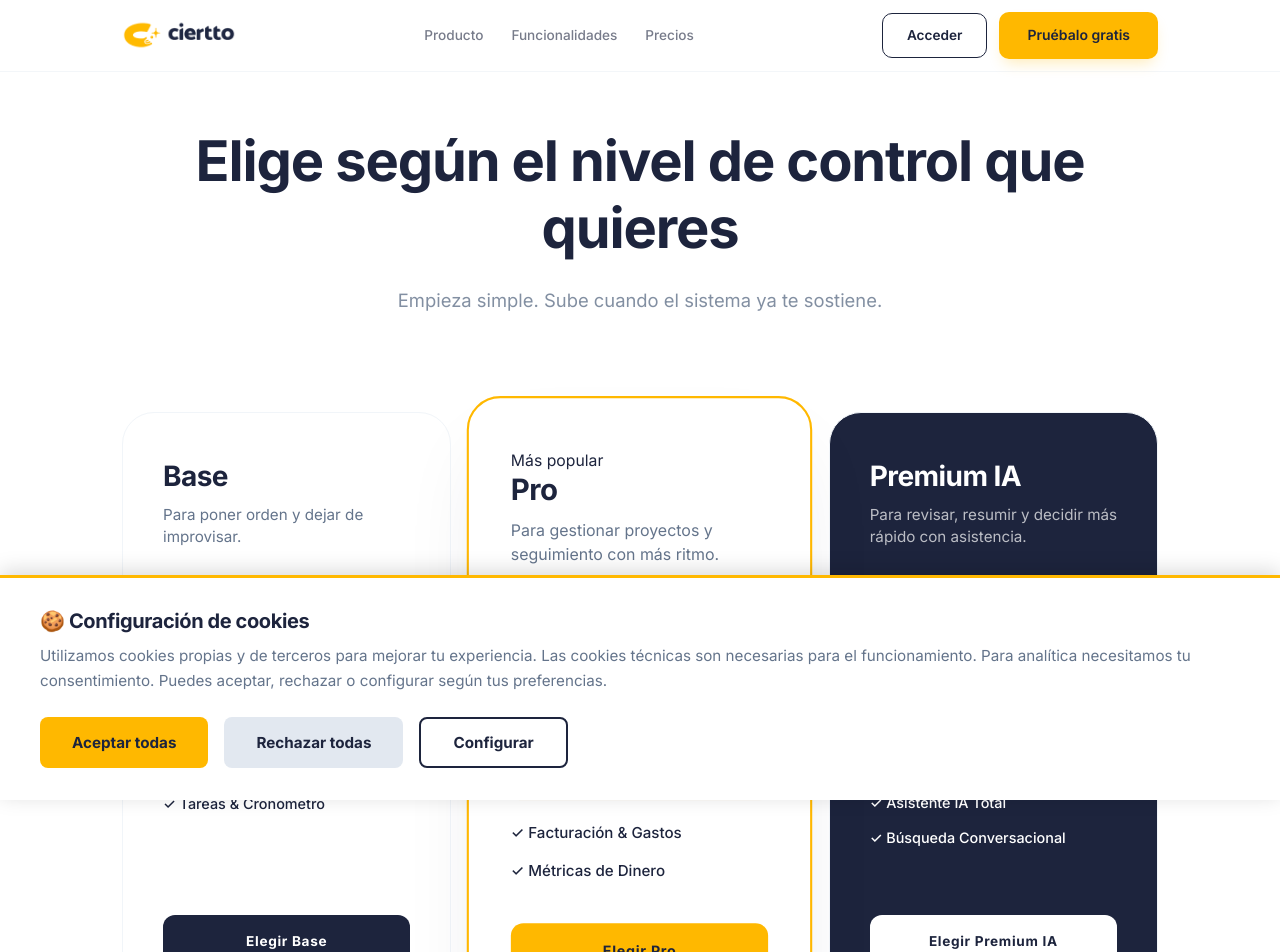
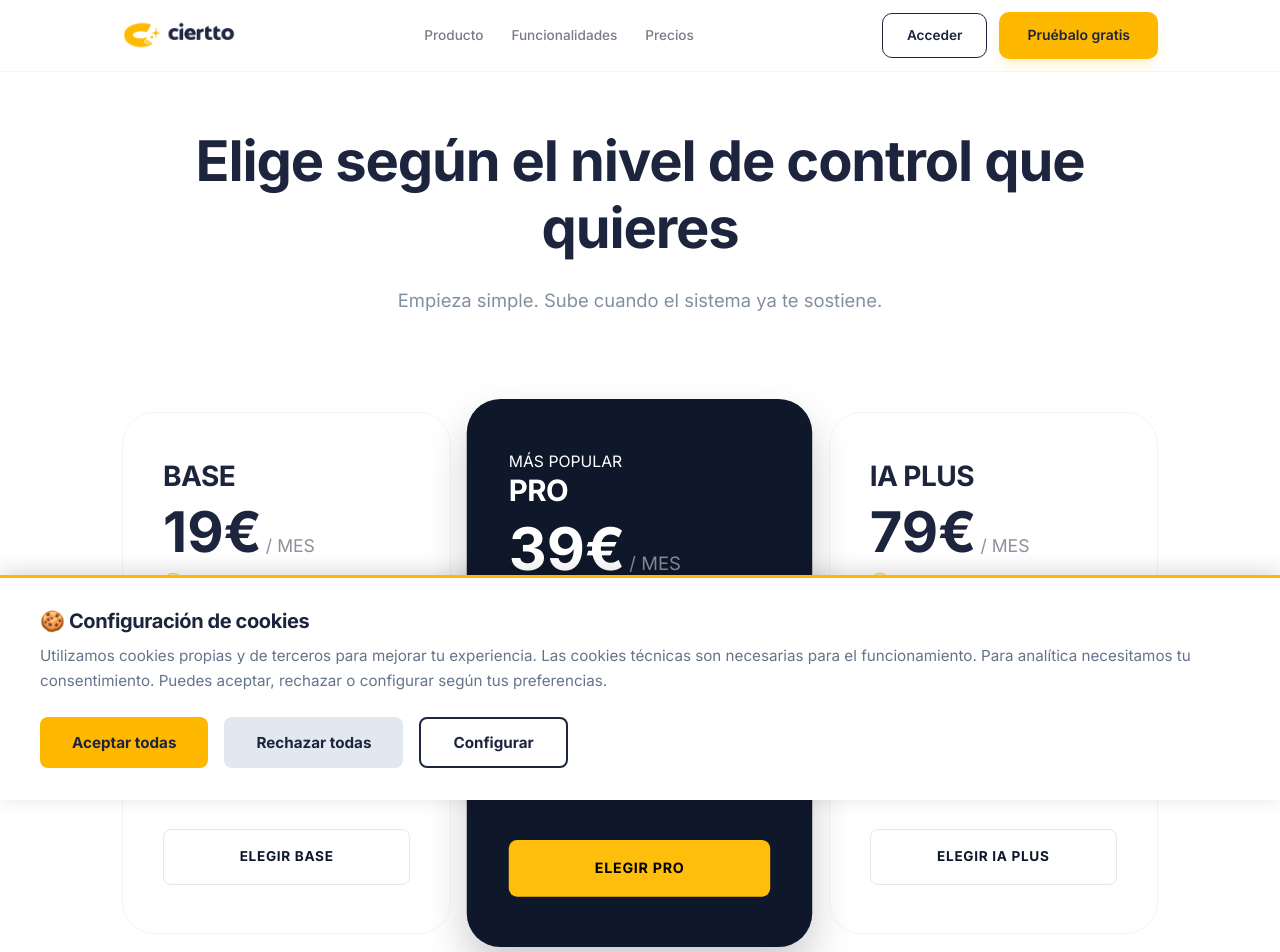
Before and after one commit to goana/Ciertto.com, a React (Vite) app: page /precios in a window 1280 px wide. Shown: the top 952 px of the page. Built offline with nearby package versions, Linux system fonts and the light colour scheme.

Commit message:
Fix PricingPage UI to match new design

```diff
--- a/src/PricingPage.jsx
+++ b/src/PricingPage.jsx
@@ -1,6 +1,7 @@
 import React from 'react';
 import { Link } from 'react-router-dom';
 import Header from './Header';
+import './pricing-new.css';
 
 const PricingPage = () => {
     const features = [
@@ -35,71 +36,107 @@ const PricingPage = () => {
                     </div>
 
                     <div className="pricing-grid">
+                        {/* Plan Base */}
                         <div className="price-card">
-                            <h3>Base</h3>
-                            <div className="price-slogan">Para poner orden y dejar de improvisar.</div>
+                            <h3>BASE</h3>
                             <div className="price-amount-wrapper">
                                 <span className="price-amount">19€</span>
-                                <span className="price-period">/mes</span>
+                                <span className="price-period">/ MES</span>
                             </div>
-                            <div className="launch-badge">Precio lanzamiento</div>
-                            <div className="after-price">Después 29€/mes</div>
 
                             <ul className="price-features-list">
-                                <li className="price-feature-item">✓ Dashboard & Foco</li>
-                                <li className="price-feature-item">✓ Calendario Google</li>
-                                <li className="price-feature-item">✓ Tareas & Cronómetro</li>
+                                <li className="price-feature-item">
+                                    <span className="check-icon"></span>
+                                    Dashboard & Foco
+                                </li>
+                                <li className="price-feature-item">
+                                    <span className="check-icon"></span>
+                                    Calendario
+                                </li>
+                                <li className="price-feature-item">
+                                    <span className="check-icon"></span>
+                                    Tareas & Tiempos
+                                </li>
+                                <li className="price-feature-item">
+                                    <span className="check-icon"></span>
+                                    CRM Ligero
+                                </li>
+                                <li className="price-feature-item ai-credits">
+                                    <span className="sparkle-icon">✨</span>
+                                    5 créditos IA / mes
+                                </li>
                             </ul>
 
-                            <Link to="/empezar?plan=base" className="btn btn-price btn-price-dark" style={{ marginTop: 'auto' }}>Elegir Base</Link>
-                            <div style={{ fontSize: '0.75rem', color: 'var(--secondary)', opacity: 0.5, marginTop: '0.75rem', textAlign: 'center' }}>
-                                5 créditos IA incluidos
-                            </div>
+                            <Link to="/empezar?plan=base" className="btn btn-price btn-outline-dark" style={{ marginTop: 'auto' }}>ELEGIR BASE</Link>
                         </div>
 
-                        <div className="price-card featured">
-                            <div className="popular-badge">Más popular</div>
-                            <h3>Pro</h3>
-                            <div className="price-slogan">Para gestionar proyectos y seguimiento con más ritmo.</div>
+                        {/* Plan Pro */}
+                        <div className="price-card featured-card">
+                            <div className="popular-badge">MÁS POPULAR</div>
+                            <h3>PRO</h3>
                             <div className="price-amount-wrapper">
                                 <span className="price-amount">39€</span>
-                                <span className="price-period">/mes</span>
+                                <span className="price-period">/ MES</span>
                             </div>
-                            <div className="launch-badge">Precio lanzamiento</div>
-                            <div className="after-price">Después 59€/mes</div>
 
-                            <div className="price-feature-plus">+ Todo lo de base</div>
                             <ul className="price-features-list">
-                                <li className="price-feature-item">✓ Facturación & Gastos</li>
-                                <li className="price-feature-item">✓ Métricas de Dinero</li>
+                                <li className="price-feature-item">
+                                    <span className="check-icon gold"></span>
+                                    Todo lo Base
+                                </li>
+                                <li className="price-feature-item">
+                                    <span className="check-icon gold"></span>
+                                    Facturación ilimitada
+                                </li>
+                                <li className="price-feature-item">
+                                    <span className="check-icon gold"></span>
+                                    Gestión de gastos
+                                </li>
+                                <li className="price-feature-item">
+                                    <span className="check-icon gold"></span>
+                                    Exportación total
+                                </li>
+                                <li className="price-feature-item ai-credits">
+                                    <span className="sparkle-icon">✨</span>
+                                    30 créditos IA / mes
+                                </li>
                             </ul>
 
-                            <Link to="/empezar?plan=pro" className="btn btn-price btn-price-yellow" style={{ marginTop: 'auto' }}>Elegir Pro</Link>
-                            <div style={{ fontSize: '0.75rem', color: 'var(--secondary)', opacity: 0.5, marginTop: '0.75rem', textAlign: 'center' }}>
-                                30 créditos IA incluidos
-                            </div>
+                            <Link to="/empezar?plan=pro" className="btn btn-price btn-yellow" style={{ marginTop: 'auto' }}>ELEGIR PRO</Link>
                         </div>
 
-                        <div className="price-card dark-theme">
-                            <h3>Premium IA</h3>
-                            <div className="price-slogan">Para revisar, resumir y decidir más rápido con asistencia.</div>
+                        {/* Plan IA Plus */}
+                        <div className="price-card">
+                            <h3>IA PLUS</h3>
                             <div className="price-amount-wrapper">
                                 <span className="price-amount">79€</span>
-                                <span className="price-period">/mes</span>
+                                <span className="price-period">/ MES</span>
                             </div>
-                            <div className="launch-badge">Precio lanzamiento</div>
-                            <div className="after-price">Después 119€/mes</div>
 
-                            <div className="price-feature-plus">+ Todo lo de pro</div>
                             <ul className="price-features-list">
-                                <li className="price-feature-item">✓ Asistente IA Total</li>
-                                <li className="price-feature-item">✓ Búsqueda Conversacional</li>
+                                <li className="price-feature-item">
+                                    <span className="check-icon"></span>
+                                    Todo lo Pro
+                                </li>
+                                <li className="price-feature-item">
+                                    <span className="check-icon"></span>
+                                    Lectura de gastos IA
+                                </li>
+                                <li className="price-feature-item">
+                                    <span className="check-icon"></span>
+                                    Soporte prioritario
+                                </li>
+                                <li className="price-feature-item">
+                                    <span className="check-icon"></span>
+                                    Acceso anticipado
+                                </li>
+                                <li className="price-feature-item ai-credits">
+                                    <span className="sparkle-icon">✨</span>
+                                    200 créditos IA / mes
+                                </li>
                             </ul>
 
-                            <Link to="/empezar?plan=premium" className="btn btn-price btn-price-white" style={{ marginTop: 'auto' }}>Elegir Premium IA</Link>
-                            <div style={{ fontSize: '0.75rem', color: 'rgba(255,255,255,0.5)', marginTop: '0.75rem', textAlign: 'center' }}>
-                                200 créditos IA incluidos
-                            </div>
+                            <Link to="/empezar?plan=premium" className="btn btn-price btn-outline-dark" style={{ marginTop: 'auto' }}>ELEGIR IA PLUS</Link>
                         </div>
                     </div>
 
@@ -132,10 +169,10 @@ const PricingPage = () => {
                             </table>
                         </div>
                     </div>
-                </div>
-            </main>
+                </div >
+            </main >
 
-        </div>
+        </div >
     );
 };
 
```
